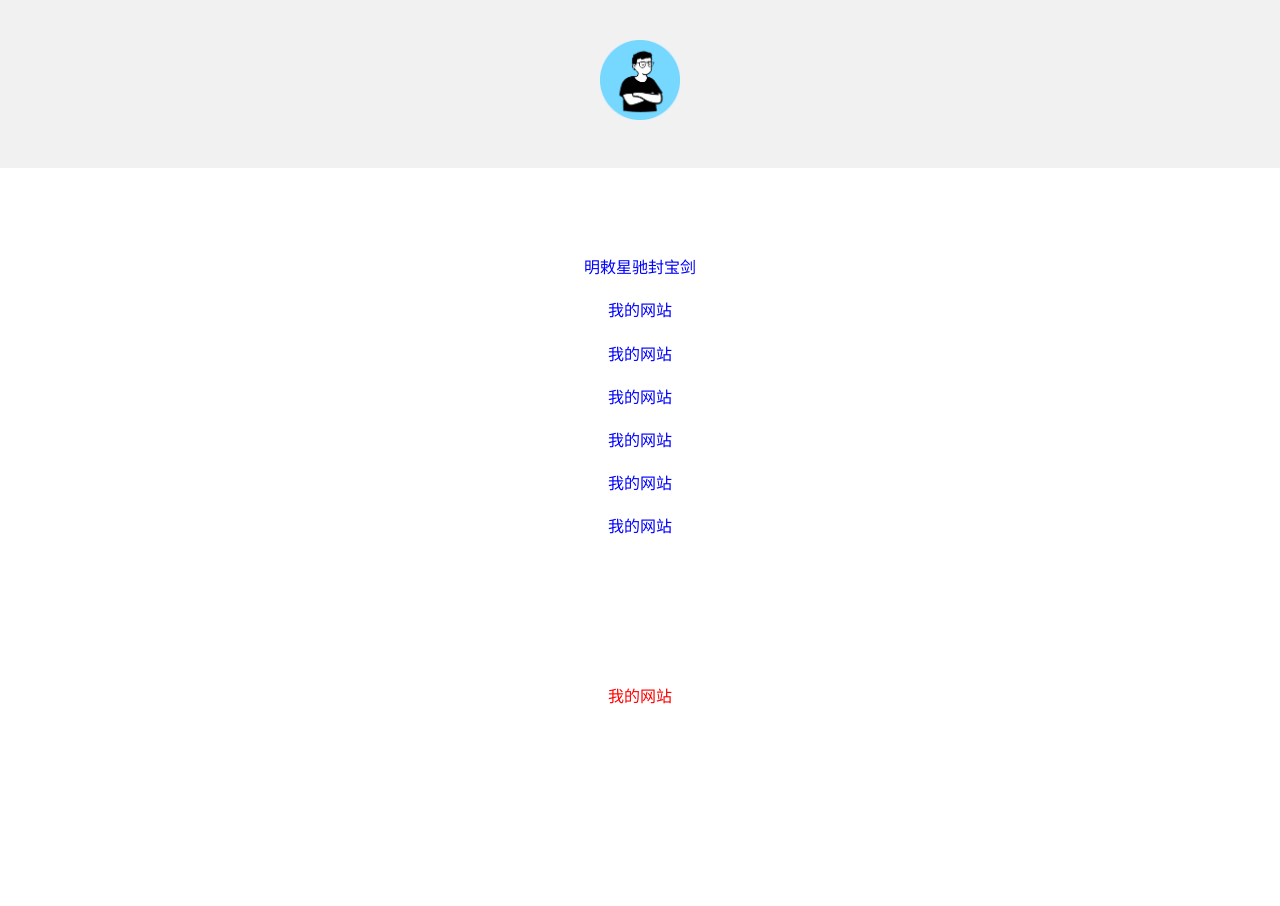
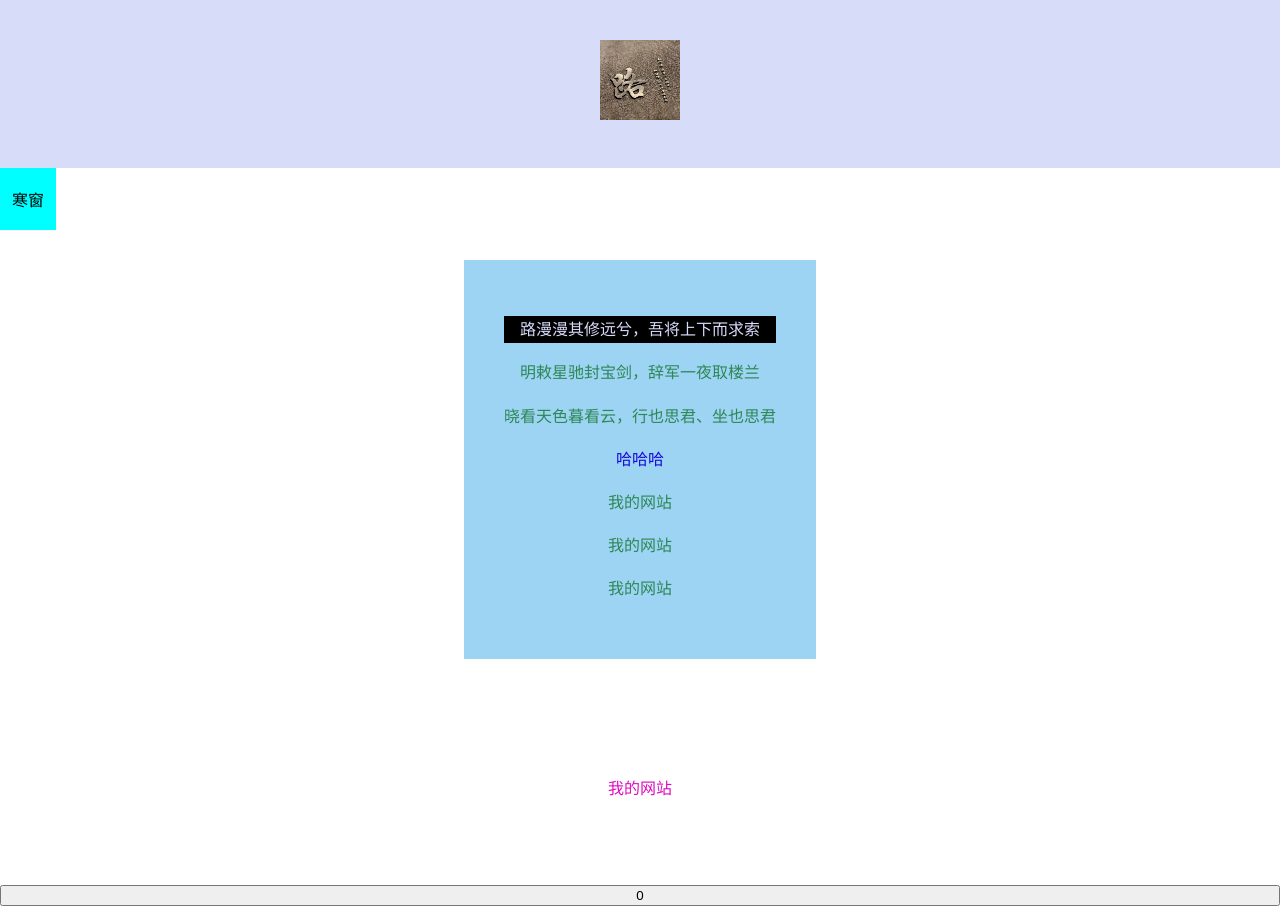
Before and after one commit to xouluo-004/-, a plain HTML site: page index.html in a window 1280 px wide. Before the commit the page ends 800 px from the top, so only its background shows below. Drawn offline with Linux system fonts and the light colour scheme.

Commit message:
Add files via upload

```diff
--- a/index.html
+++ b/index.html
@@ -12,10 +12,10 @@
       }
     </style>
   </head>
-  <body>
+  <body style="display: flex; flex-direction: column">
     <div
       style="
-        background: #f1f1f1;
+        background: #d7dcf9;
         text-align: center;
         padding: 40px;
         line-height: 1.7;
@@ -23,7 +23,7 @@
       "
     >
       <img
-        src="./康文昌的在线HTML 教学小工具_files/logo.png"
+        src="./天王星/c5370338a24303e9a00e38730ff77dda.jpg"
         alt="Pluto"
         width="80"
         height="80"
@@ -31,26 +31,55 @@
     </div>
     <div
       style="
-        max-width: 700;
+        background-color: aqua;
+        max-width: 50px;
+        max-height: 100px;
+        text-align: center;
+        padding: 3px;
+      "
+    >
+      <p>寒窗</p>
+    </div>
+    <div
+      style="
+        background-color: rgb(157, 212, 244);
+        max-width: 400px;
         margin: 30px auto;
         text-align: center;
         padding: 40px;
         line-height: 1.7;
-        color: blue;
+        color: #2e8755;
       "
     >
-      <p>明敕星驰封宝剑</p>
-      <p>我的网站</p>
-      <p>我的网站</p>
-      <p>我的网站</p>
+      <p style="color: #d7dcf9; background-color: rgb(0, 0, 0)">
+        路漫漫其修远兮，吾将上下而求索
+      </p>
+      <p>明敕星驰封宝剑，辞军一夜取楼兰</p>
+      <p>晓看天色暮看云，行也思君、坐也思君</p>
+      <p style="color: rgb(21, 7, 215)">哈哈哈</p>
       <p>我的网站</p>
       <p>我的网站</p>
       <p>我的网站</p>
     </div>
     <div
-      style="margin: 30px auto; text-align: center; padding: 40px; color: red"
+      style="
+        margin: 30px auto;
+        text-align: center;
+        padding: 40px;
+        color: rgb(220, 13, 193);
+      "
     >
       <p>我的网站</p>
     </div>
+    <button id="dzs" onclick="dianzan()">0</button>
+    <script>
+      function dianzan() {
+        let dianzanshu = window.document.getElementById("dzs");
+        let zongshu = parseInt(dianzanshu.innerText);
+        let xinzongshu = zongshu + 1;
+        dianzanshu.innerText = xinzongshu;
+        return;
+      }
+    </script>
   </body>
 </html>
```
Also changed, not shown: 天王星/c5370338a24303e9a00e38730ff77dda.jpg (added), 天王星/logo.png (added).
